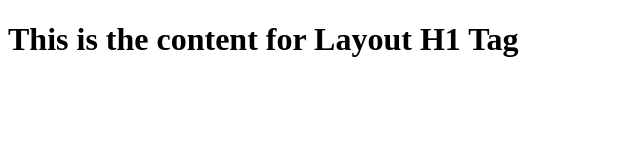
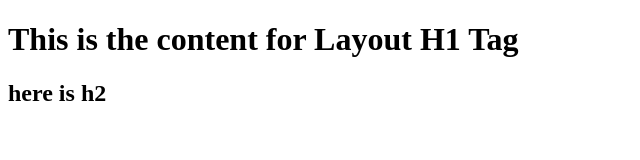
Before and after one commit to kellirose4488/noellesteam, a plain HTML site: page index.html in a window 1280 px wide. Shown: the whole page, without its empty margins (0-640 px from the left). Drawn offline with Linux system fonts and the light colour scheme.

Commit message:
Update index.html

```diff
--- a/index.html
+++ b/index.html
@@ -5,7 +5,7 @@
 <title>portable git</title>
 </head>
 <h1>This is the content for Layout H1 Tag</h1>
-
+<h2>here is h2</h2>
 <body>
 </body>
 </html>
```
